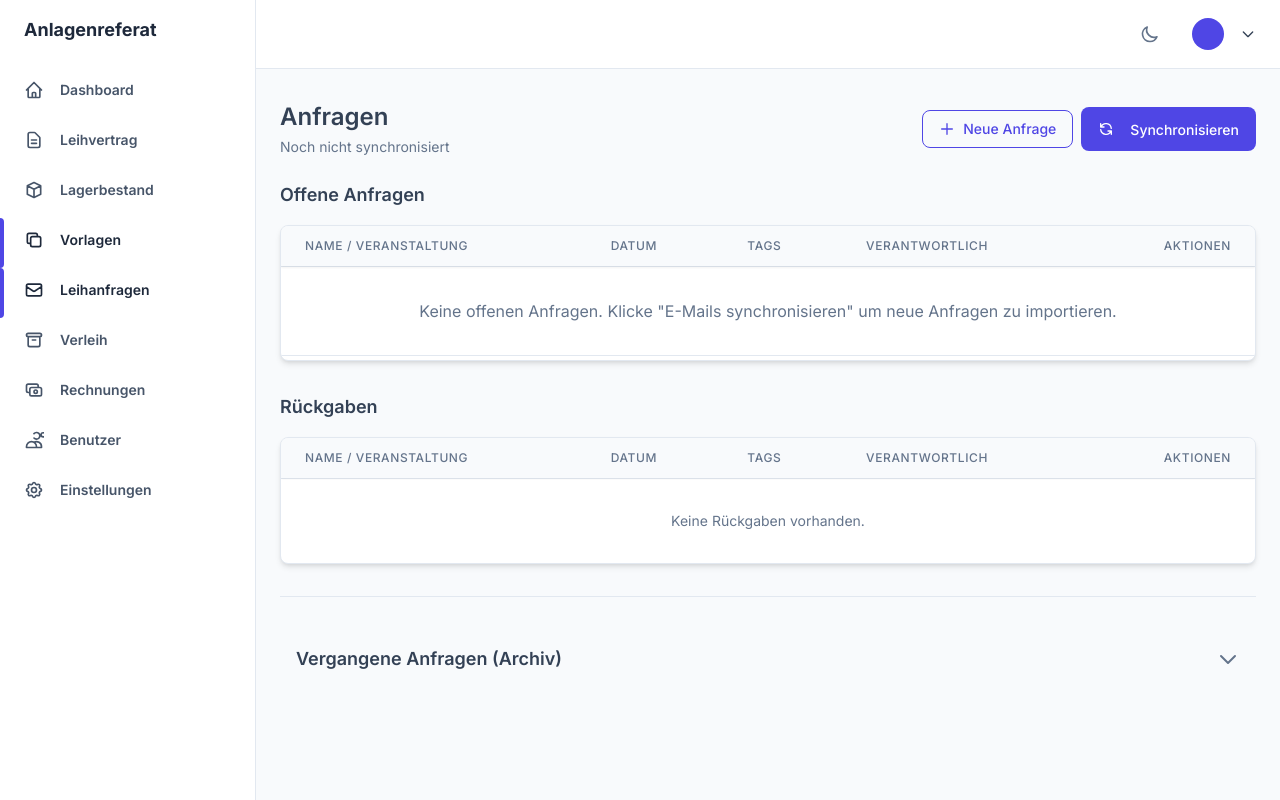
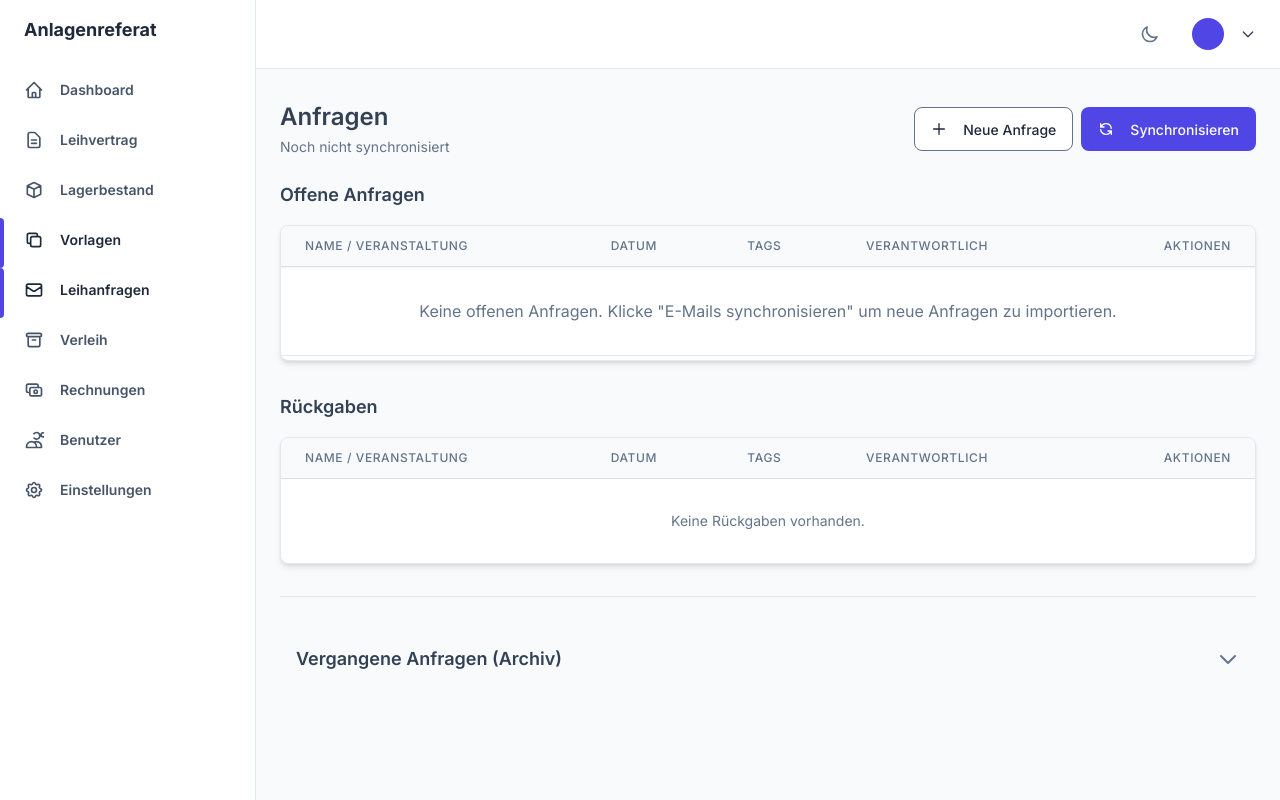
Before and after one commit to NiklasRemmers/VMS, a Flask app: template templates/emails.html in a window 1280 px wide. Run offline with Flask 3, Linux system fonts and the light colour scheme; the template is opened without the code that fills it, so the values that code supplies are empty; some libraries are stand-ins or nearby versions.

Commit message:
ui fixes

```diff
--- a/templates/_base.html
+++ b/templates/_base.html
@@ -136,7 +136,7 @@
         .btn-ghost:hover:not(:disabled) { background: rgb(var(--c-accent-fg) / .1); }
 
         .field {
-            width: 100%; min-height: var(--control-h); padding: 0 .75rem;
+            width: 100%; min-height: var(--control-h); padding: .5rem .75rem;
             background: rgb(var(--c-surface)); color: rgb(var(--c-text));
             border: 1px solid rgb(var(--c-border-control)); border-radius: var(--radius-sm);
             font-size: .875rem;
--- a/templates/emails.html
+++ b/templates/emails.html
@@ -24,7 +24,7 @@
 
                         <div class="flex items-center gap-2">
                             <button onclick="newCandidate()" id="newCandidateButton"
-                                class="inline-flex items-center justify-center w-full lg:w-auto px-4 py-2 border border-primary-600 text-primary-600 hover:bg-primary-50 dark:hover:bg-primary-900/20 text-sm font-medium rounded-lg transition-colors duration-150">
+                                class="btn btn-secondary w-full lg:w-auto">
                                 <svg class="w-4 h-4 mr-2" fill="none" stroke="currentColor" viewBox="0 0 24 24">
                                     <path stroke-linecap="round" stroke-linejoin="round" stroke-width="2"
                                         d="M12 4v16m8-8H4"></path>
@@ -32,7 +32,7 @@
                                 <span>Neue Anfrage</span>
                             </button>
                             <button onclick="syncEmails()" id="syncButton"
-                                class="inline-flex items-center justify-center w-full lg:w-auto btn btn-primary">
+                                class="btn btn-primary w-full lg:w-auto">
                                 <svg id="syncIcon" class="w-4 h-4 mr-2" fill="none" stroke="currentColor"
                                     viewBox="0 0 24 24">
                                     <path stroke-linecap="round" stroke-linejoin="round" stroke-width="2"
@@ -349,7 +349,7 @@
                                     </select>
 
                                     <button onclick="clearArchiveFilters()"
-                                        class="px-4 py-2 bg-gray-200 dark:bg-gray-700 text-gray-700 dark:text-gray-300 rounded-lg text-sm hover:bg-gray-300 dark:hover:bg-gray-600">
+                                        class="btn btn-secondary">
                                         Filter zurücksetzen
                                     </button>
                                 </div>
@@ -715,7 +715,7 @@
                             {% endif %}
                         </select>
                         <button type="button" onclick="addSelectedTag()"
-                            class="px-4 py-2 bg-primary-600 hover:bg-primary-700 text-white rounded-lg transition-colors"
+                            class="btn btn-primary"
                             title="Tag hinzufügen">
                             <svg class="w-5 h-5" fill="none" stroke="currentColor" viewBox="0 0 24 24">
                                 <path stroke-linecap="round" stroke-linejoin="round" stroke-width="2"
@@ -745,7 +745,7 @@
                         Vertrag nicht erstellen
                     </button>
                     <button type="button" onclick="saveTask()" id="saveTaskBtn"
-                        class="px-4 py-2 bg-primary-600 hover:bg-primary-700 text-white text-sm font-medium rounded-lg">
+                        class="btn btn-primary">
                         Task erstellen
                     </button>
 
@@ -765,7 +765,7 @@
                     Aktion kann nicht rückgängig gemacht werden.</p>
                 <div class="flex flex-col-reverse sm:flex-row sm:justify-end gap-2 sm:gap-3">
                     <button onclick="closeDeleteModal()"
-                        class="px-4 py-2 text-sm font-medium text-gray-700 dark:text-gray-300 bg-white dark:bg-gray-700 border border-gray-300 dark:border-gray-600 rounded-md hover:bg-gray-50 dark:hover:bg-gray-600">
+                        class="btn btn-secondary">
                         Abbrechen
                     </button>
                     <button onclick="confirmDelete()"
@@ -788,7 +788,7 @@
                     markieren?</p>
                 <div class="flex flex-col-reverse sm:flex-row sm:justify-end gap-2 sm:gap-3">
                     <button onclick="closeMarkDoneModal()"
-                        class="px-4 py-2 text-sm font-medium text-gray-700 dark:text-gray-300 bg-white dark:bg-gray-700 border border-gray-300 dark:border-gray-600 rounded-md hover:bg-gray-50 dark:hover:bg-gray-600">
+                        class="btn btn-secondary">
                         Abbrechen
                     </button>
                     <button onclick="confirmMarkDone()"
@@ -811,7 +811,7 @@
                     wird auf "Bearbeitet" zurückgesetzt.</p>
                 <div class="flex flex-col-reverse sm:flex-row sm:justify-end gap-2 sm:gap-3">
                     <button onclick="closeUnmarkDoneModal()"
-                        class="px-4 py-2 text-sm font-medium text-gray-700 dark:text-gray-300 bg-white dark:bg-gray-700 border border-gray-300 dark:border-gray-600 rounded-md hover:bg-gray-50 dark:hover:bg-gray-600">
+                        class="btn btn-secondary">
                         Abbrechen
                     </button>
                     <button onclick="confirmUnmarkDone()"
--- a/templates/index.html
+++ b/templates/index.html
@@ -236,7 +236,7 @@
                                         <!-- Rows will be added here -->
                                     </div>
                                     <button type="button" id="addEquipmentBtn"
-                                        class="w-full inline-flex justify-center items-center px-4 py-2 bg-gray-200 dark:bg-gray-700 text-gray-700 dark:text-gray-200 text-sm font-medium rounded-lg hover:bg-gray-300 dark:hover:bg-gray-600 transition-colors duration-150">
+                                        class="btn btn-secondary w-full">
                                         <svg class="w-4 h-4 mr-2" fill="none" stroke="currentColor" viewBox="0 0 24 24">
                                             <path stroke-linecap="round" stroke-linejoin="round" stroke-width="2"
                                                 d="M12 6v6m0 0v6m0-6h6m-6 0H6"></path>
@@ -251,7 +251,7 @@
 
                                 <div class="flex gap-3 mt-4">
                                     <button type="button" id="addCustomMaterialBtn"
-                                        class="flex-1 inline-flex justify-center items-center px-4 py-2 bg-purple-100 dark:bg-purple-900/30 text-purple-700 dark:text-purple-300 text-sm font-medium rounded-lg hover:bg-purple-200 dark:hover:bg-purple-900/50 transition-colors duration-150">
+                                        class="btn btn-secondary flex-1">
                                         <svg class="w-4 h-4 mr-2" fill="none" stroke="currentColor" viewBox="0 0 24 24">
                                             <path stroke-linecap="round" stroke-linejoin="round" stroke-width="2"
                                                 d="M15.232 5.232l3.536 3.536m-2.036-5.036a2.5 2.5 0 113.536 3.536L6.5 21.036H3v-3.572L16.732 3.732z">
@@ -309,7 +309,7 @@
                                 <p>Bitte überprüfen Sie alle Angaben vor dem Erstellen.</p>
                             </div>
                             <button type="submit" id="generateBtn"
-                                class="w-full md:w-auto px-8 py-3 bg-primary-600 hover:bg-primary-700 text-white font-semibold rounded-lg shadow-lg hover:shadow-xl transition-all duration-200 flex items-center justify-center transform hover:-translate-y-0.5">
+                                class="btn btn-primary w-full md:w-auto">
                                 <svg class="w-5 h-5 mr-2" fill="none" stroke="currentColor" viewBox="0 0 24 24">
                                     <path stroke-linecap="round" stroke-linejoin="round" stroke-width="2"
                                         d="M9 12h6m-6 4h6m2 5H7a2 2 0 01-2-2V5a2 2 0 012-2h5.586a1 1 0 01.707.293l5.414 5.414a1 1 0 01.293.707V19a2 2 0 01-2 2z">
--- a/templates/verleih.html
+++ b/templates/verleih.html
@@ -8,14 +8,14 @@
                         <h2 class="text-2xl font-semibold text-gray-700 dark:text-gray-200">Verleih</h2>
                         <div class="flex flex-col lg:flex-row lg:items-center gap-2">
                             <button type="button" onclick="openSendCodesModal()"
-                                class="inline-flex items-center justify-center w-full lg:w-auto px-4 py-2 border border-primary-600 text-primary-600 hover:bg-primary-50 dark:hover:bg-primary-900/20 text-sm font-medium rounded-lg transition-colors">
+                                class="btn btn-secondary w-full lg:w-auto">
                                 <svg class="w-4 h-4 mr-2" fill="none" stroke="currentColor" viewBox="0 0 24 24">
                                     <path stroke-linecap="round" stroke-linejoin="round" stroke-width="2" d="M3 8l7.89 5.26a2 2 0 002.22 0L21 8M5 19h14a2 2 0 002-2V7a2 2 0 00-2-2H5a2 2 0 00-2 2v10a2 2 0 002 2z"></path>
                                 </svg>
                                 Codes verschicken
                             </button>
                             <button type="button" onclick="openLocationModal()"
-                                class="inline-flex items-center justify-center w-full lg:w-auto btn btn-primary">
+                                class="btn btn-primary w-full lg:w-auto">
                                 <svg class="w-4 h-4 mr-2" fill="none" stroke="currentColor" viewBox="0 0 24 24">
                                     <path stroke-linecap="round" stroke-linejoin="round" stroke-width="2" d="M12 4v16m8-8H4"></path>
                                 </svg>
```
Also changed, not shown: templates/document_templates.html (+13 -11 lines), templates/invoices.html (+12 -12 lines).
